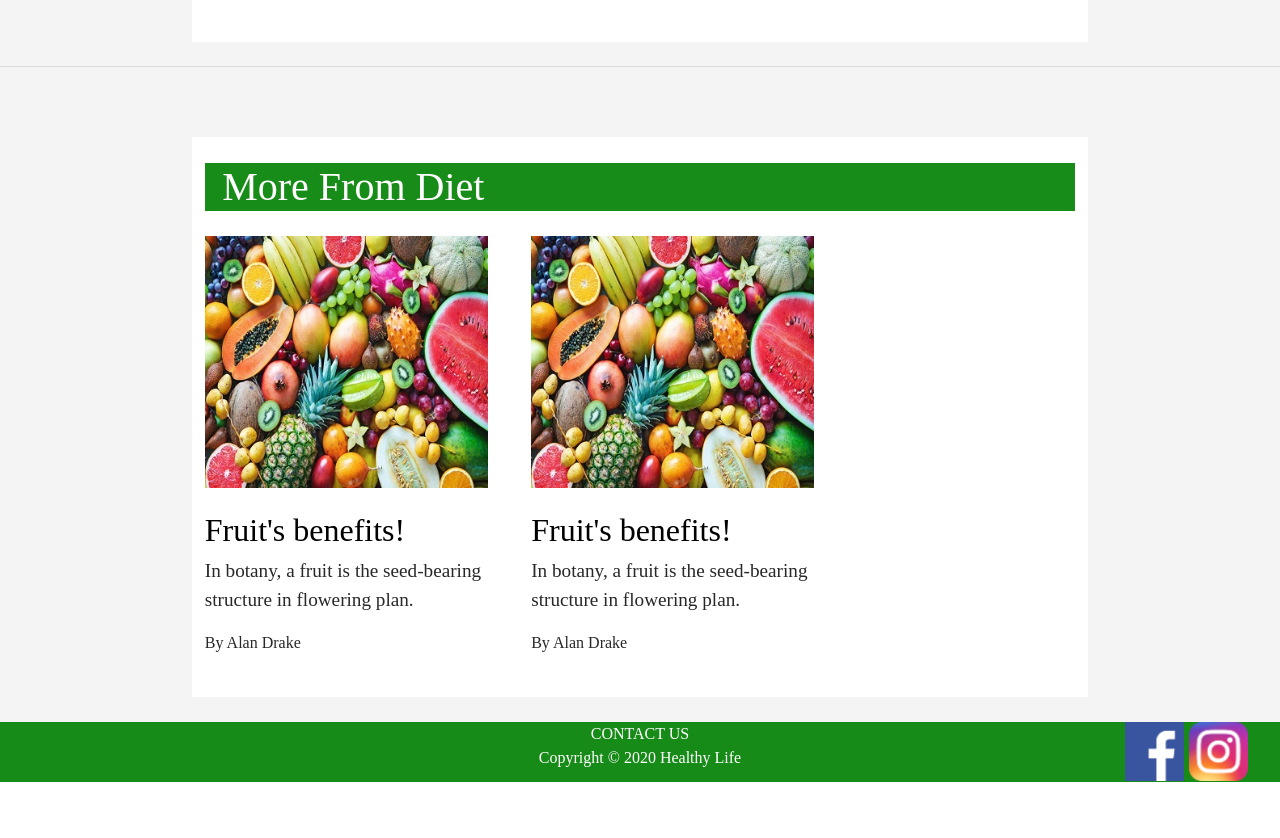
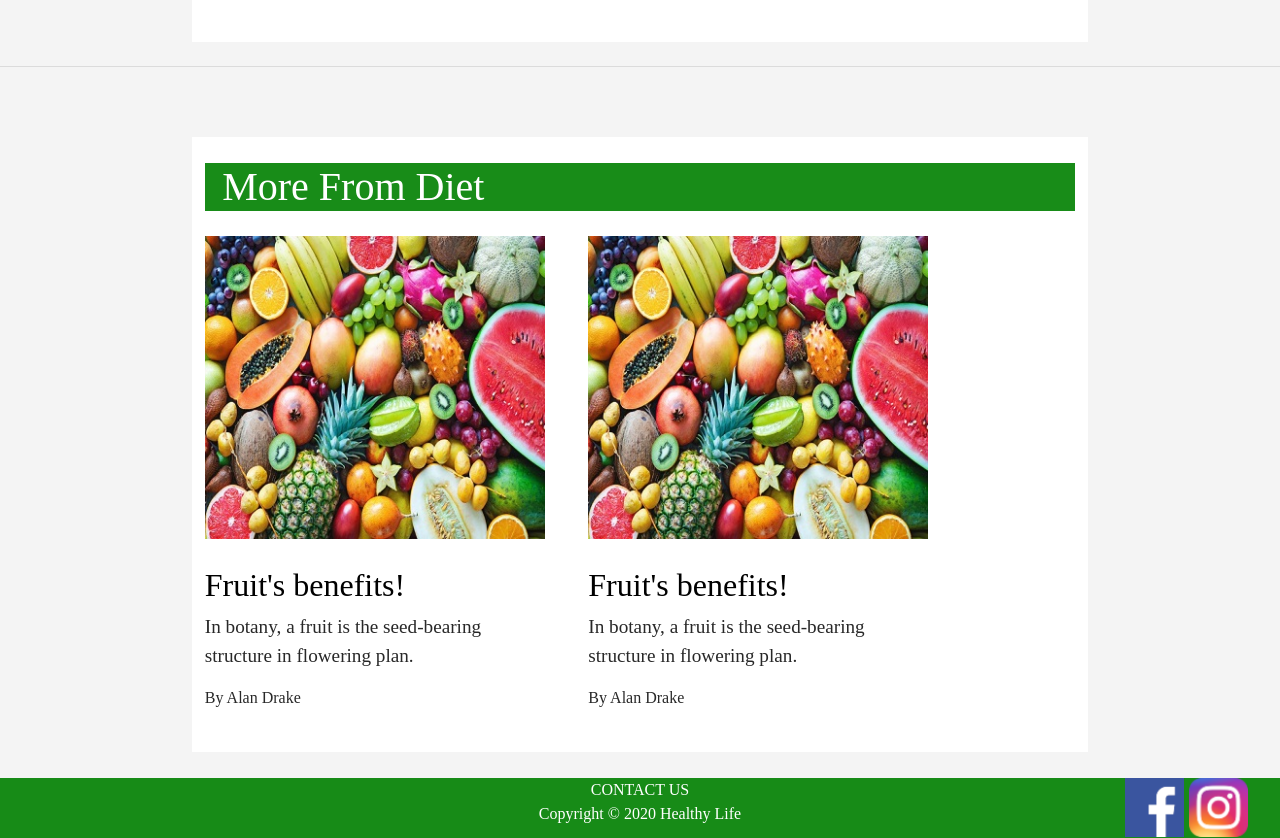
Before and after one commit to smantzou/PSPI2020, a PHP site: page /waterbenefits.html in a window 1280 px wide. Shown: the part 2638-3476 px from the top of the page. Before the commit the page ends 3420 px from the top, so only its background shows below. Run offline with PHP 8.4, Linux system fonts and the light colour scheme; some libraries are stand-ins or nearby versions.

Commit message:
article's more from fixed

```diff
--- a/article.css
+++ b/article.css
@@ -87,7 +87,7 @@ a {
   font-weight: bold;
 }
 .b1 {
-  width: 32.5%;
+  max-width: 340px;
   float: left;
   margin-right: 5%;
   padding-top: 2%;
```
